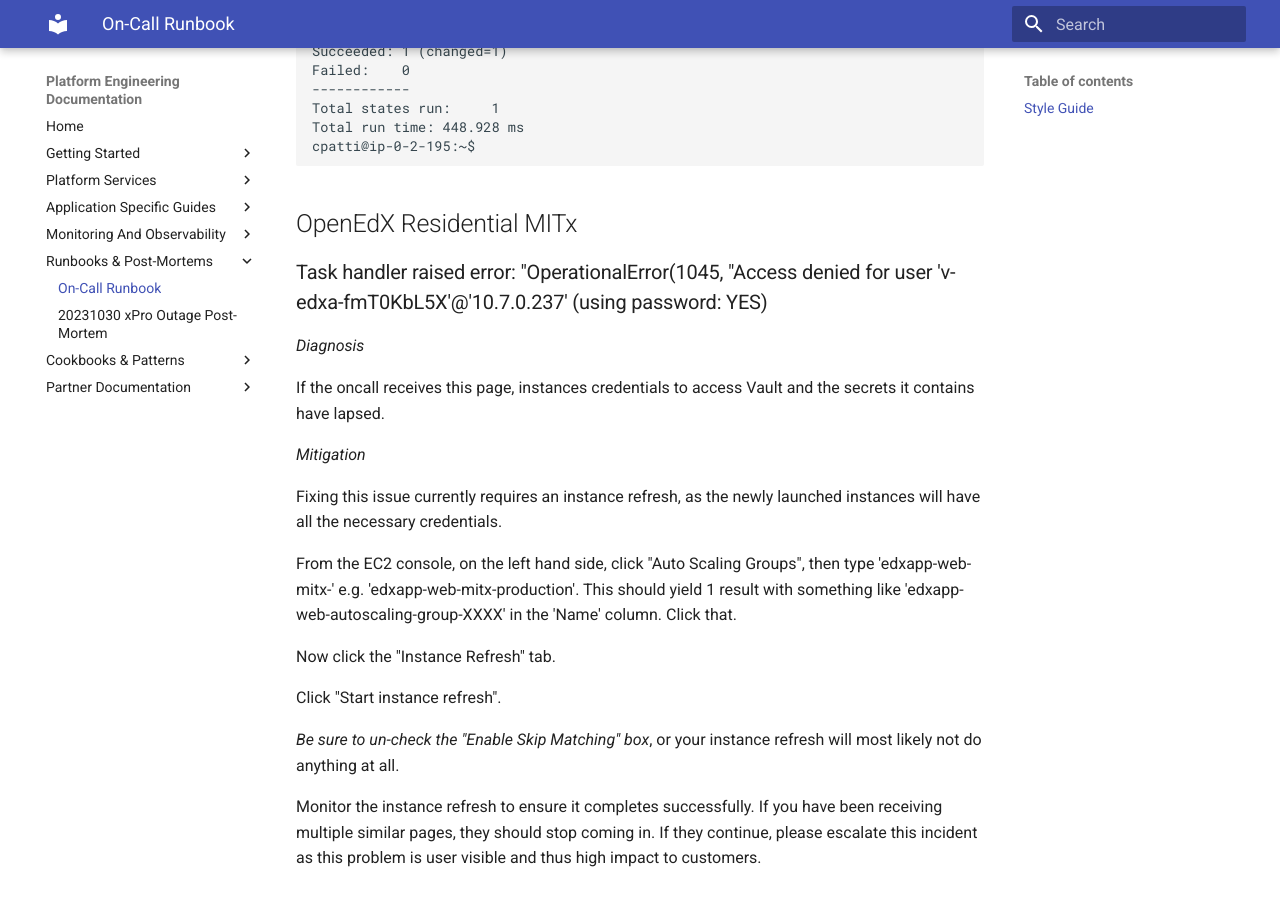
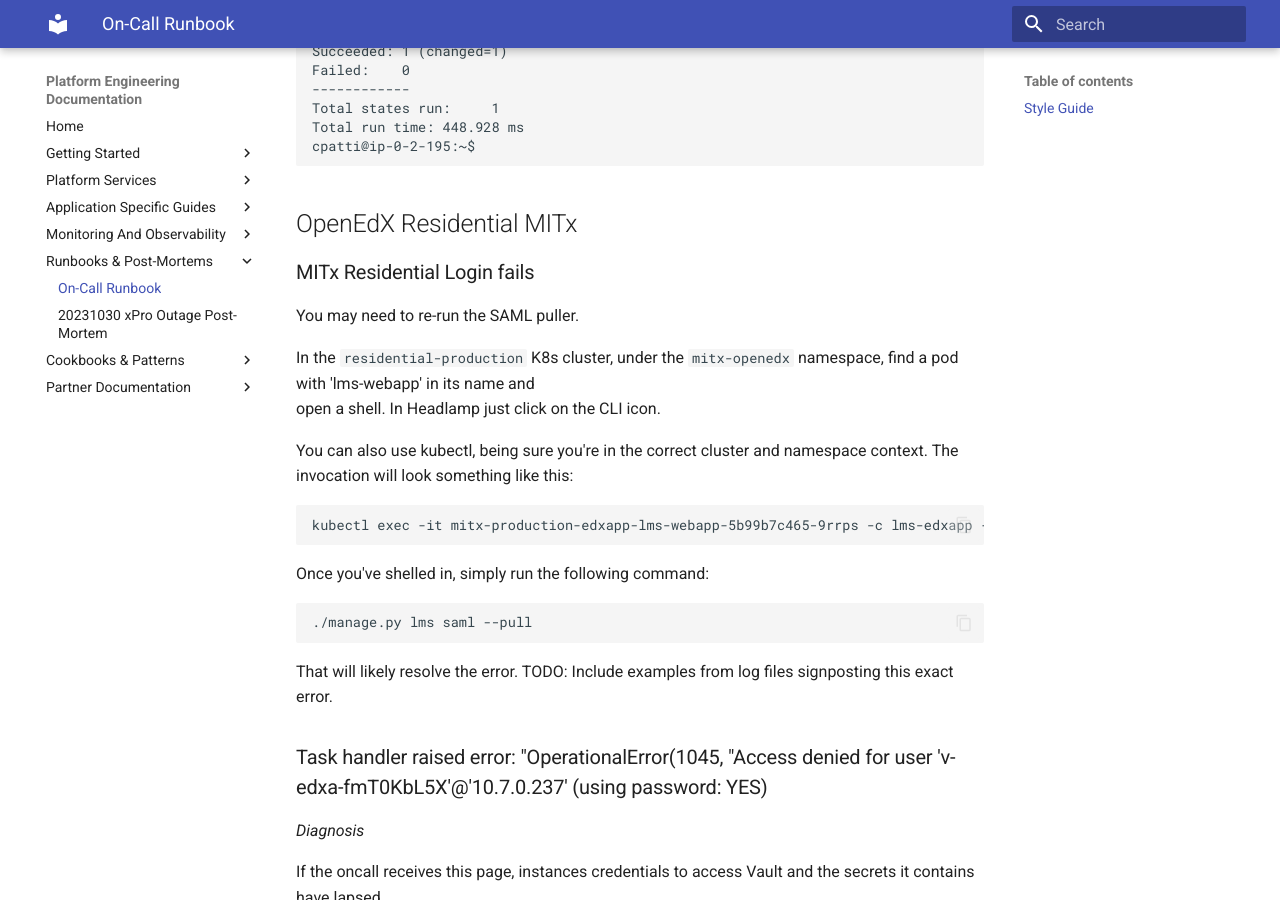
Before and after one commit to mitodl/platform-engineering-site, an MkDocs documentation site: the page built from docs/runbooks_post_mortems/oncall_runbook.md, in a window 1280 px wide and 900 px high, scrolled down 6357 px. Built offline with MkDocs 1.6.1 and Material for MkDocs 9.7.7, drawn with Linux system fonts in a browser that asks for light colours.

Commit message:
feat: Add mitx login failure saml puller fix

````diff
--- a/docs/runbooks_post_mortems/oncall_runbook.md
+++ b/docs/runbooks_post_mortems/oncall_runbook.md
@@ -304,6 +304,28 @@
 
 ## OpenEdX Residential MITx
 
+### MITx Residential Login fails
+
+You may need to re-run the SAML puller.
+
+In the `residential-production` K8s cluster, under the `mitx-openedx` namespace, find a pod with 'lms-webapp' in its name and
+open a shell. In Headlamp just click on the CLI icon.
+
+You can also use kubectl, being sure you're in the correct cluster and namespace context. The invocation will look
+something like this:
+
+```
+kubectl exec -it mitx-production-edxapp-lms-webapp-5b99b7c465-9rrps -c lms-edxapp -- /bin/bash
+```
+
+Once you've shelled in, simply run the following command:
+
+```
+./manage.py lms saml --pull
+```
+
+That will likely resolve the error. TODO: Include examples from log files signposting this exact error.
+
 ### Task handler raised error: "OperationalError(1045, "Access denied for user 'v-edxa-fmT0KbL5X'@'10.7.0.237' (using password: YES)
 
 _Diagnosis_
````
